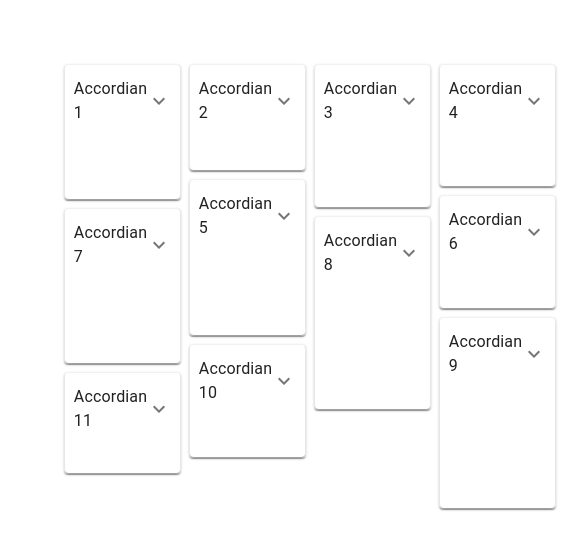
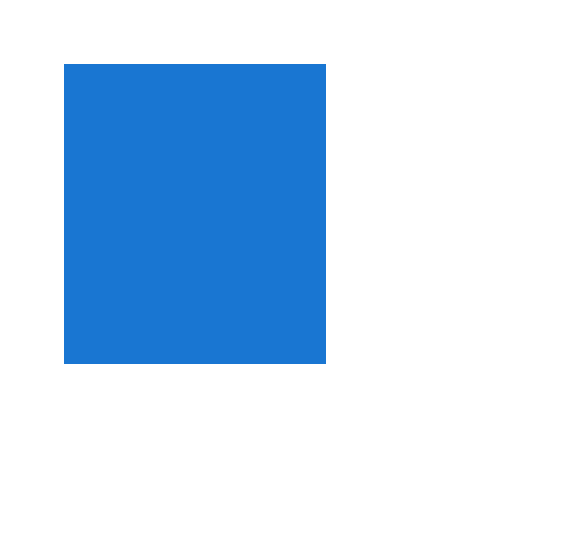
Before and after one commit to sailendrachettri/material-ui-learning, a React (Create React App) app: page / in a window 390 px wide. Shown: the top 550 px of the page, 564 px wide, since content can reach past the window. Built offline with nearby package versions, Linux system fonts and the light colour scheme; the HTML template or start-up script is replaced by a standard one.

Commit message:
responsiveness

```diff
--- a/src/App.tsx
+++ b/src/App.tsx
@@ -1,12 +1,12 @@
 import './App.css'
-import { Muimecinery } from './components/Muimecinery';
+import { MuiResponsiveness } from './components/MuiResponsiveness'
 
 
 function App() {
   return (
     <>
       <div className="App">
-        <Muimecinery />
+        <MuiResponsiveness />
       </div>
     </>
   );
--- /dev/null
+++ b/src/components/MuiResponsiveness.tsx
@@ -0,0 +1,20 @@
+import { Box } from '@mui/material'
+import React from 'react'
+
+export const MuiResponsiveness = () => {
+    return (
+        <Box sx={{
+            height: '300px',
+            width: {
+                sx: 100,
+                sm: 200,
+                md: 300,
+                lg: 400,
+                xl: 500
+            },
+            bgcolor: 'primary.main'
+        }}>
+
+        </Box>
+    )
+}
```
